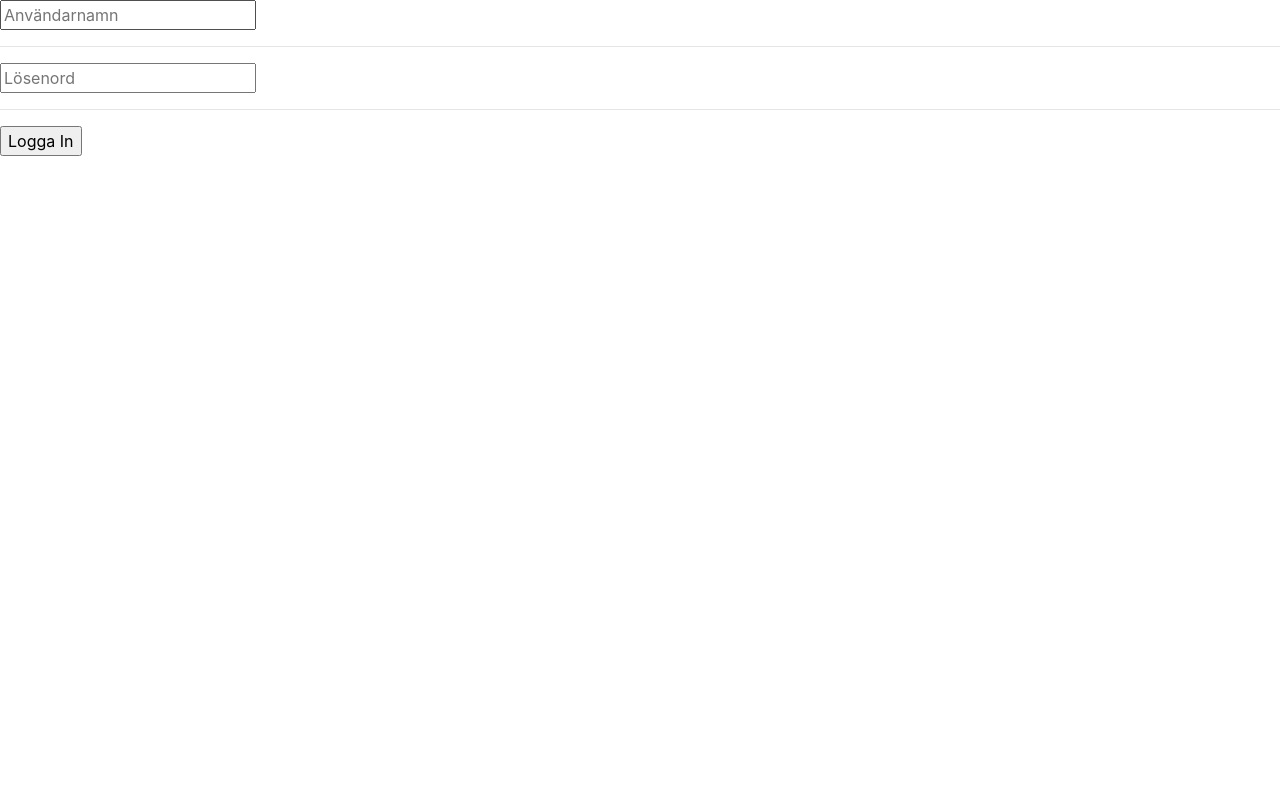
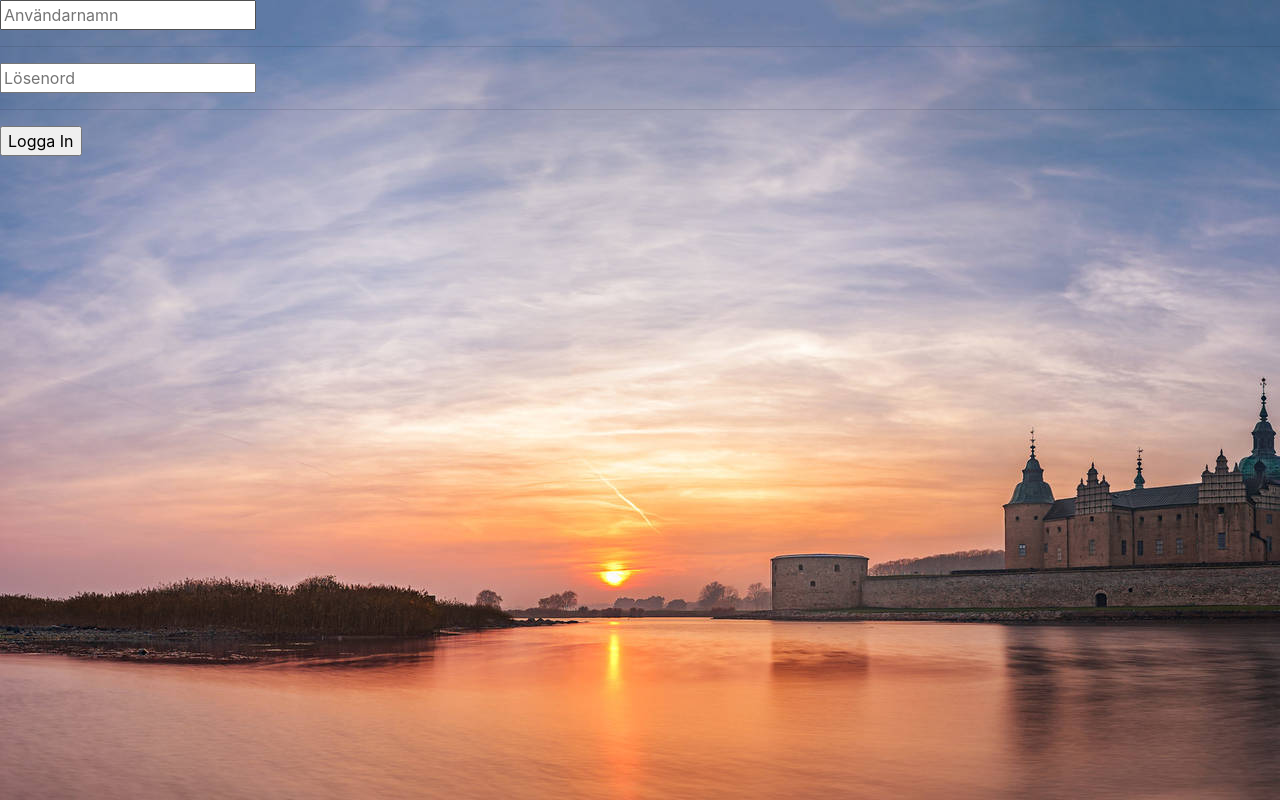
Before and after one commit to Lucaso98/casatorportal, a Django app: page /login/ in a window 1280 px wide. Run offline with Django 3.2, Linux system fonts and the light colour scheme; some libraries are stand-ins or nearby versions.

Commit message:
Fix loginpage

```diff
--- a/portalen/templates/registration/login.html
+++ b/portalen/templates/registration/login.html
@@ -9,7 +9,6 @@
   </head>
 
   <body>
-    <div class="flex-container">
       <div class="login-wrapper">
         <div class="logo-container"></div>
         <form action="" class="form" id="login-form" method="POST">
@@ -29,7 +28,6 @@
           />
           <hr class="password-line" />
         </form>
-      </div>
         <input
           class="login-button"
           name="submit"
--- a/static/css/login.css
+++ b/static/css/login.css
@@ -1,6 +1,9 @@
 html,
 body {
   height: 100%;
+}
+body{
+  background: url("/static/images/backgroundCastle.jpg");
 }
 @media (min-width: 1440px) {
   .flex-container {
```
Lines whose indentation alone changed are shown as unchanged.
